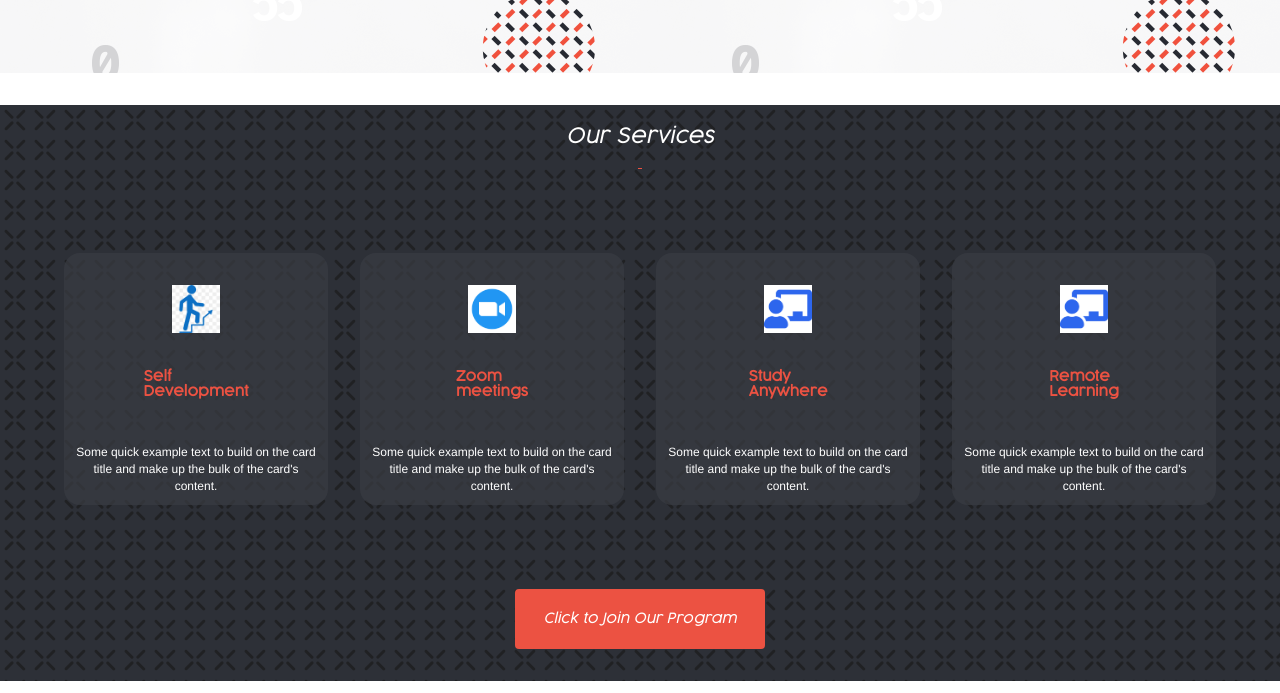
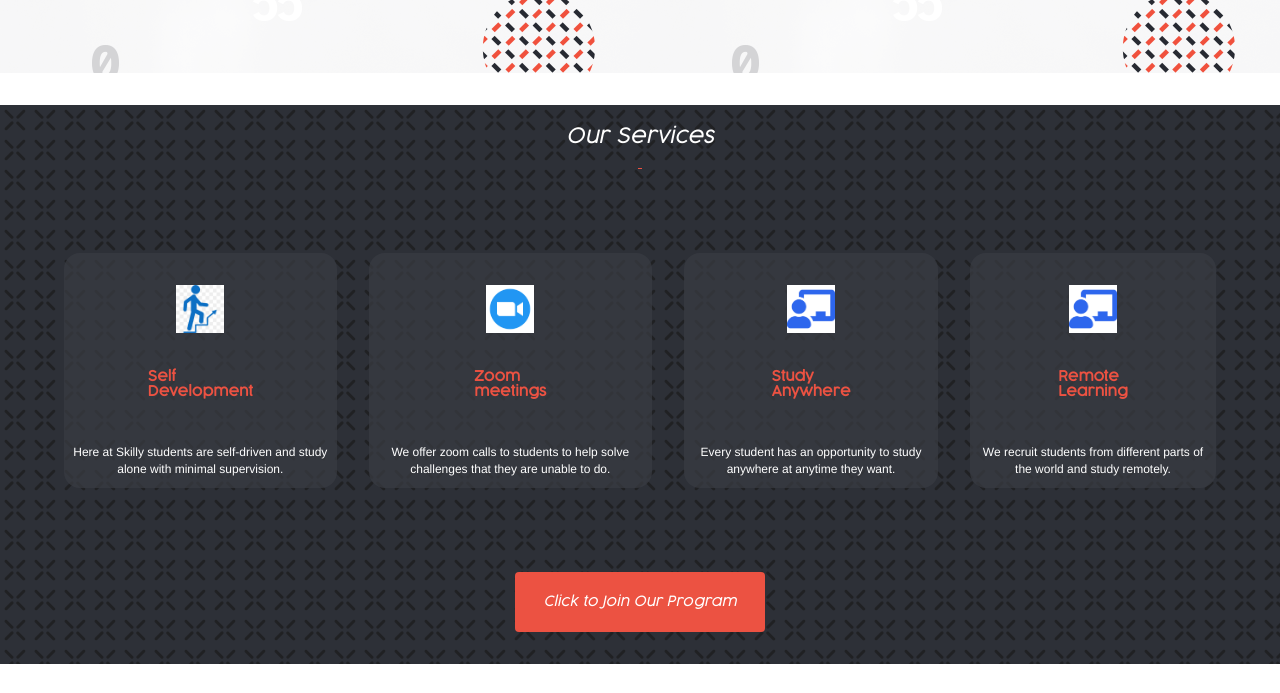
Before and after one commit to Paul-js-hub/first-capstone-project, a website: page index.html in a window 1280 px wide. Shown: the part 350-1043 px from the top of the page. Drawn offline with nearby package versions, Linux system fonts and the light colour scheme.

Commit message:
Modify the desktop version to have the latest updates

```diff
--- a/index.html
+++ b/index.html
@@ -98,8 +98,7 @@
             />
             <h5 class="card-title">Self <br />Development</h5>
             <p class="card-text">
-              Some quick example text to build on the card title and make up the
-              bulk of the card's content.
+              Here at Skilly students are self-driven and study alone with minimal supervision.
             </p>
           </div>
           <div class="services">
@@ -113,8 +112,7 @@
               meetings
             </h5>
             <p class="card-text">
-              Some quick example text to build on the card title and make up the
-              bulk of the card's content.
+              We offer zoom calls to students to help solve challenges that they are unable to do.
             </p>
           </div>
           <div class="services">
@@ -128,8 +126,7 @@
               Anywhere
             </h5>
             <p class="card-text">
-              Some quick example text to build on the card title and make up the
-              bulk of the card's content.
+              Every student has an opportunity to study anywhere at anytime they want.
             </p>
           </div>
           <div class="services">
@@ -143,8 +140,7 @@
               Learning
             </h5>
             <p class="card-text">
-              Some quick example text to build on the card title and make up the
-              bulk of the card's content.
+              We recruit students from different parts of the world and study remotely.
             </p>
           </div>
         </div>
```
